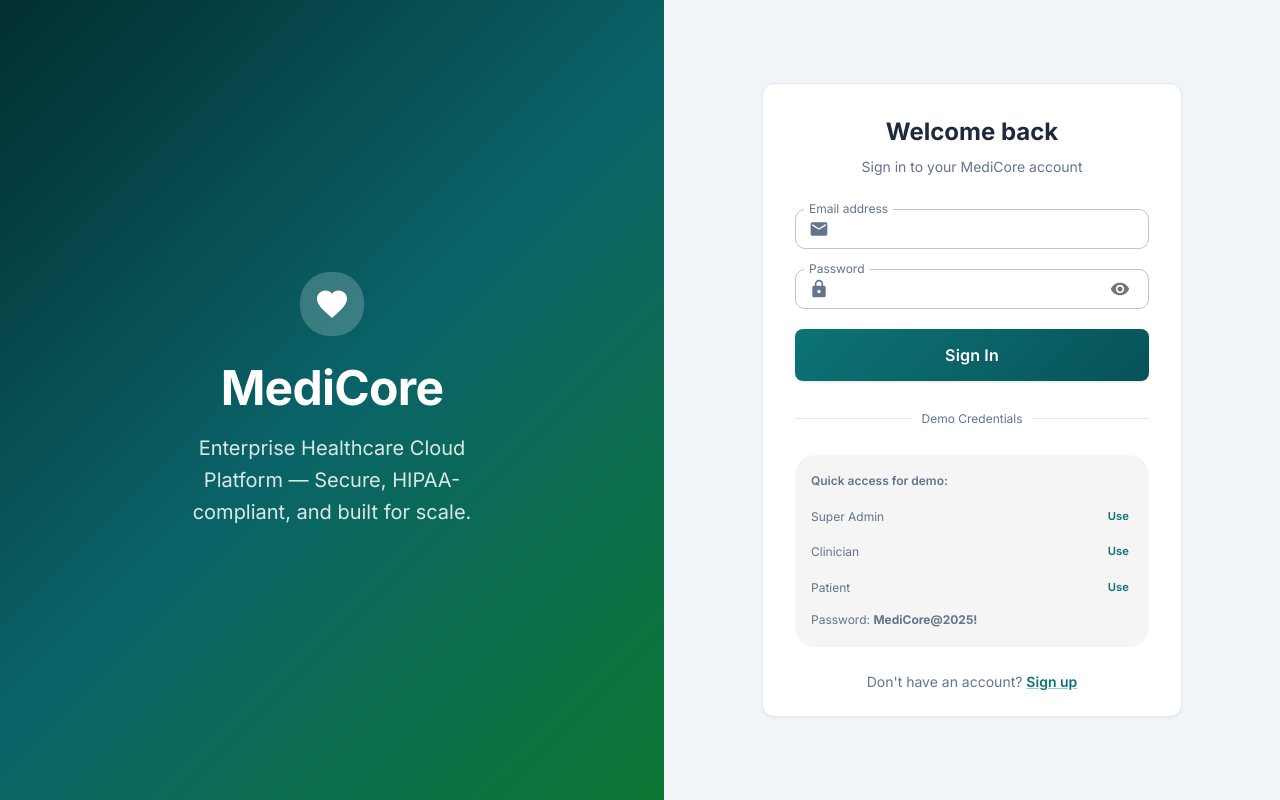
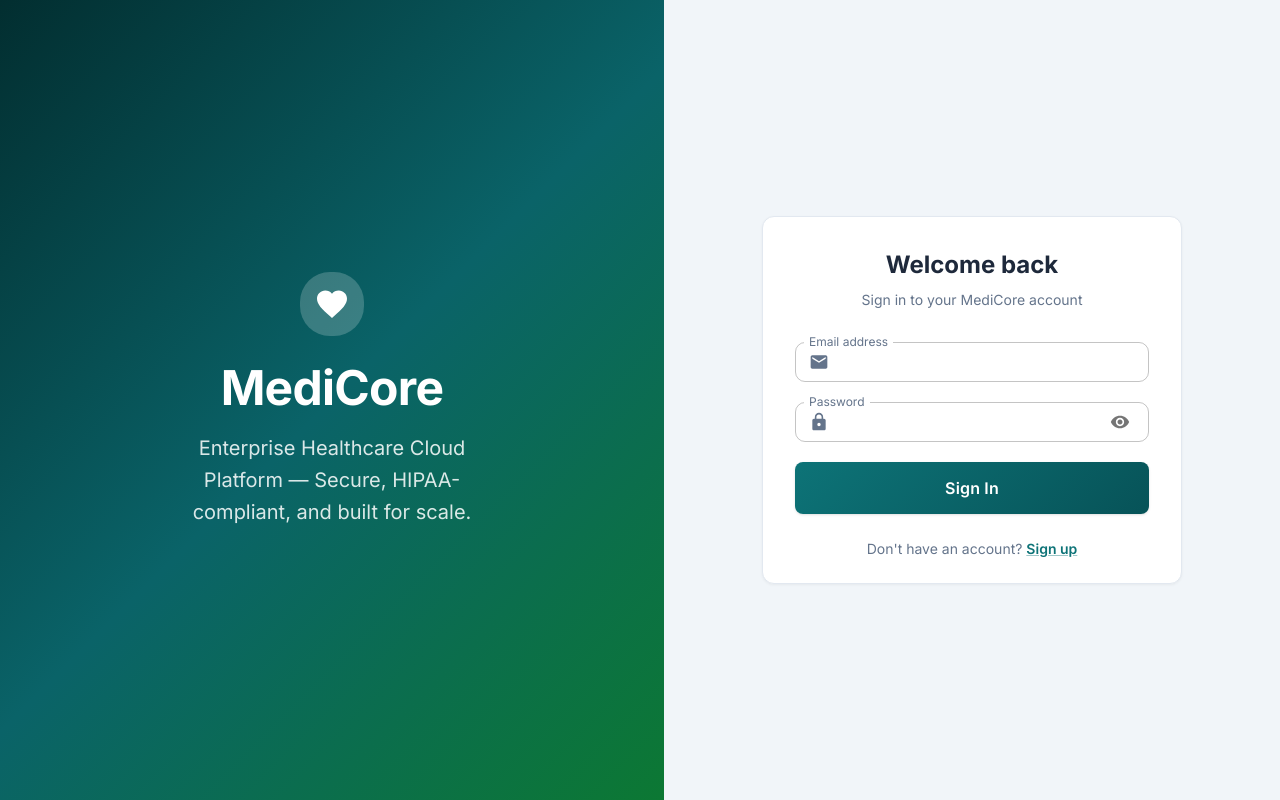
Before and after one commit to Skillfyme-R/DevOps-Capstone-Projects, a React (Create React App) app in the folder Project 3/frontend/: page /login in a window 1280 px wide. Built offline with nearby package versions, Linux system fonts and the light colour scheme; no server answers.

Commit message:
fix: remove demo credentials section from login page

```diff
--- a/Project 3/frontend/src/pages/LoginPage.tsx
+++ b/Project 3/frontend/src/pages/LoginPage.tsx
@@ -1,6 +1,6 @@
 import React, { useState } from 'react';
 import { useNavigate, Link as RouterLink } from 'react-router-dom';
-import { Box, Button, Card, CardContent, TextField, Typography, Alert, CircularProgress, InputAdornment, IconButton, Stack, Divider, Link } from '@mui/material';
+import { Box, Button, Card, CardContent, TextField, Typography, Alert, CircularProgress, InputAdornment, IconButton, Stack, Link } from '@mui/material';
 import FavoriteIcon from '@mui/icons-material/Favorite';
 import VisibilityIcon from '@mui/icons-material/Visibility';
 import VisibilityOffIcon from '@mui/icons-material/VisibilityOff';
@@ -92,28 +92,6 @@ export default function LoginPage() {
               </Stack>
             </form>
 
-            <Divider sx={{ my: 3 }}>
-              <Typography variant="caption" color="text.secondary">Demo Credentials</Typography>
-            </Divider>
-
-            <Box sx={{ bgcolor: 'action.hover', borderRadius: 2, p: 2 }}>
-              <Typography variant="caption" color="text.secondary" display="block" mb={1} fontWeight={600}>Quick access for demo:</Typography>
-              {[
-                { role: 'Super Admin', email: 'superadmin@medicore.health' },
-                { role: 'Clinician', email: 'dr.smith@medicore.health' },
-                { role: 'Patient', email: 'patient@medicore.health' },
-              ].map((d) => (
-                <Box key={d.role} sx={{ display: 'flex', justifyContent: 'space-between', alignItems: 'center', py: 0.5 }}>
-                  <Typography variant="caption" color="text.secondary">{d.role}</Typography>
-                  <Button size="small" variant="text" sx={{ fontSize: '0.7rem', p: 0.5, minWidth: 0 }}
-                    onClick={() => { setEmail(d.email); setPassword('MediCore@2025!'); }}>
-                    Use
-                  </Button>
-                </Box>
-              ))}
-              <Typography variant="caption" color="text.secondary">Password: <strong>MediCore@2025!</strong></Typography>
-            </Box>
-
             <Box textAlign="center" mt={3}>
               <Typography variant="body2" color="text.secondary">
                 Don&apos;t have an account?{' '}
```
